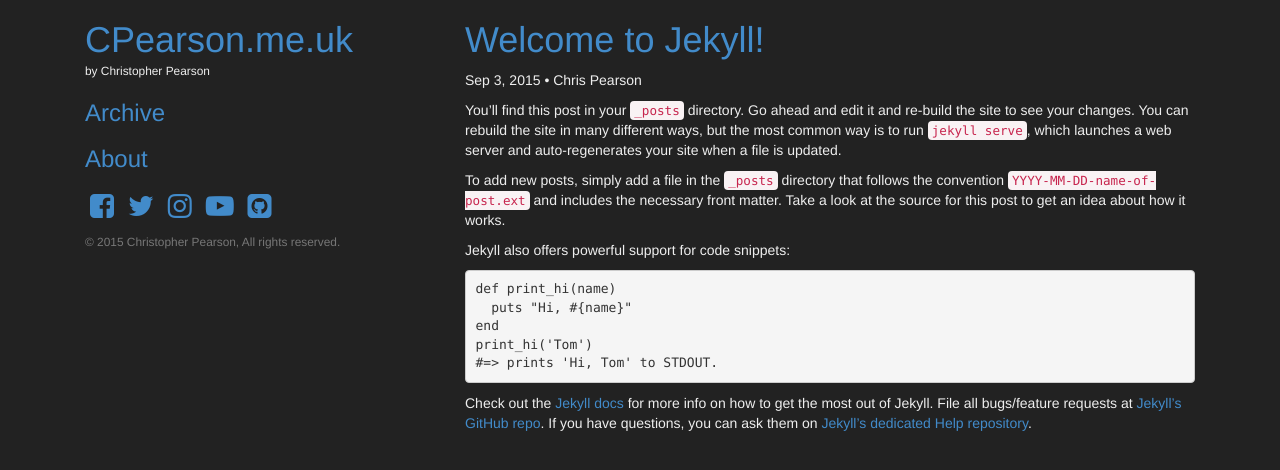
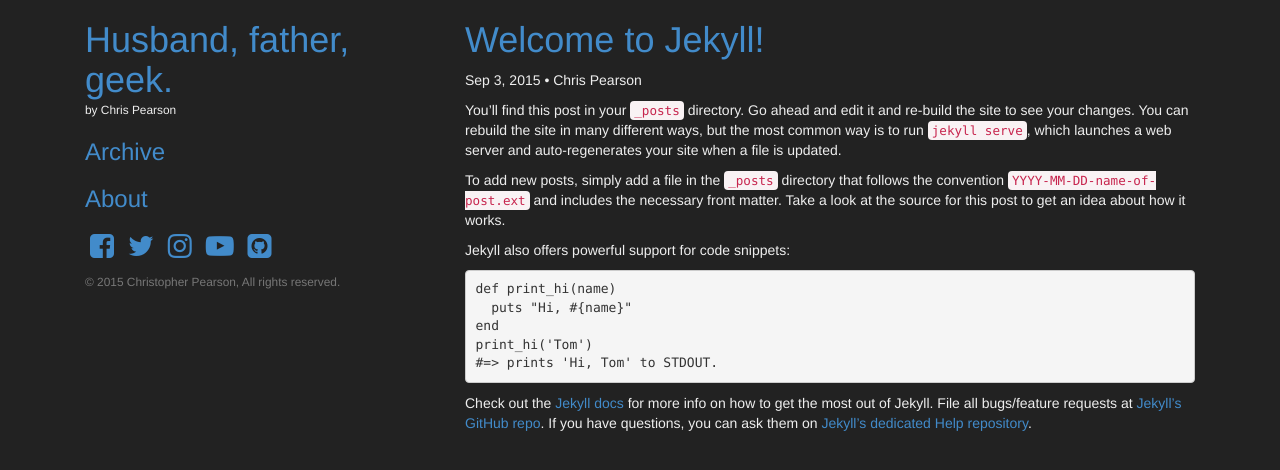
Before and after one commit to themaninthesuitcase/themaninthesuitcase.github.io, a Jekyll site: the page built from index.html, in a window 1280 px wide. Shown: the top 470 px of the page. Built offline with Jekyll 4.4.1, drawn with Linux system fonts in a browser that asks for light colours; nearby versions of some CDN libraries; the list of posts is cut into pages by our own code.

Commit message:
Update site title.

```diff
--- a/_config.yml
+++ b/_config.yml
@@ -1,8 +1,8 @@
 # Site settings
-title: CPearson.me.uk
+title: Husband, father, geek.
 email: chris@cpearson.me.uk
 description: > # this means to ignore newlines until "baseurl:"
-  Personal blog of Chris Pearson.  Developer, father & nerd.
+  Personal blog of Chris Pearson.  Husband, father, geek.
 baseurl: "" # the subpath of your site, e.g. /blog/
 url: "http://www.cpearson.me.uk" # the base hostname & protocol for your site
 author: Chris Pearson
--- a/_includes/header.html
+++ b/_includes/header.html
@@ -1,4 +1,4 @@
 <header >
-	<a href="/"><h1 class="branding">CPearson.me.uk</h1></a>
-	<p><small>by Christopher Pearson</small></p>
+	<a href="/"><h1 class="branding">{{ site.title }}</h1></a>
+	<p><small>by {{ site.author }}</small></p>
 </header>
```
